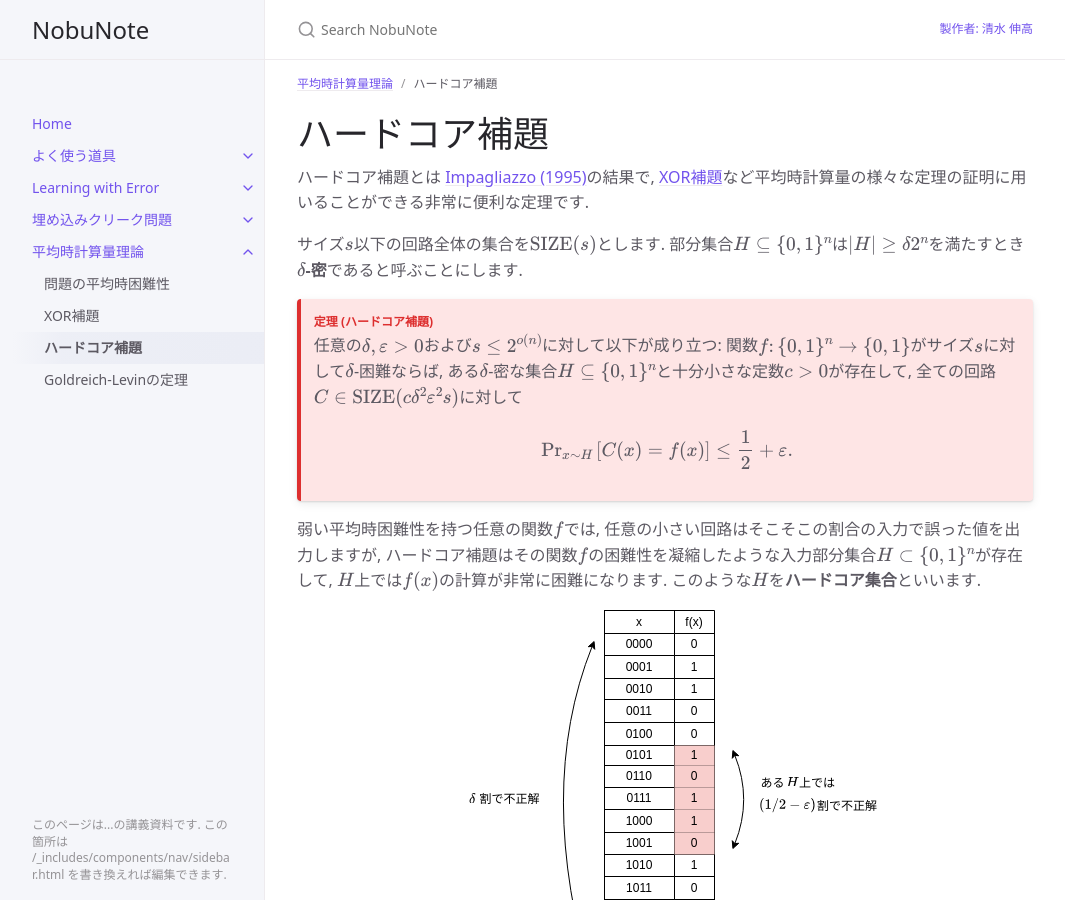
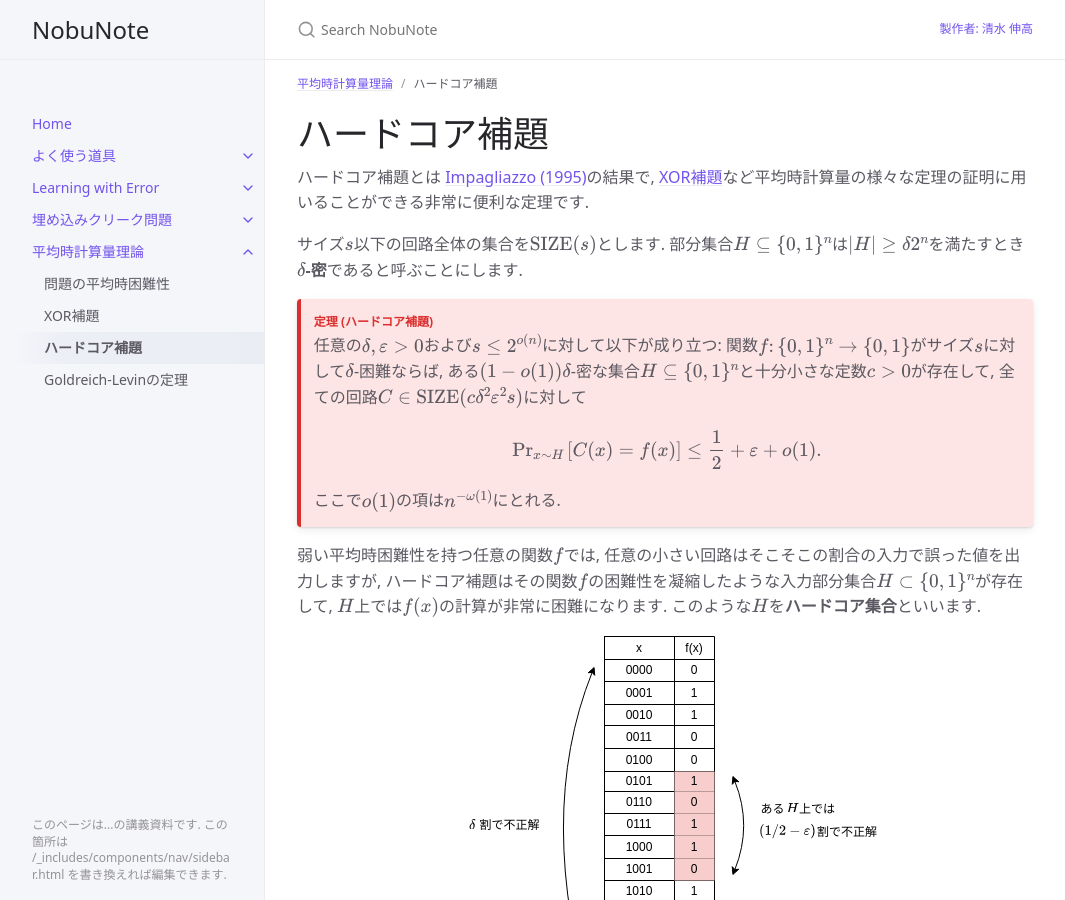
Before and after one commit to NobutakaShimizu/nobunote, a Jekyll site: the page built from docs/average_case_complexity/hardcore.md, in a window 1280 px wide and 900 px high. Shown: the whole window, without its empty margins (107-1172 px from the left). Built offline with Jekyll 4.4.1, drawn with Linux system fonts in a browser that asks for light colours; cached includes are drawn as plain includes; some of the changed text lies outside the part shown.

Commit message:
ハードコア補題に関する説明を更新し、$\delta$-密な集合の定義を明確化しました。また、確率論的手法に基づくハードコア集合の存在性の証明を追加しました。

```diff
--- a/docs/average_case_complexity/hardcore.md
+++ b/docs/average_case_complexity/hardcore.md
@@ -17,13 +17,15 @@ parent: 平均時計算量理論
 >
 > 任意の$\delta,\varepsilon>0$および$s\le 2^{o(n)}$に対して以下が成り立つ:
 > 関数$f\colon \binset^n\to\binset$がサイズ$s$に対して$\delta$-困難ならば,
-> ある$\delta$-密な集合$H\subseteq\binset^n$と十分小さな定数$c>0$が存在して, 全ての回路$C \in \SIZE(c\delta^2\varepsilon^2 s)$に対して
+> ある$(1-o(1))\delta$-密な集合$H\subseteq\binset^n$と十分小さな定数$c>0$が存在して, 全ての回路$C \in \SIZE(c\delta^2\varepsilon^2 s)$に対して
 >
 > $$
   \begin{align*}
-    \Pr_{x\sim H}\left[ C(x) = f(x) \right] \le \frac{1}{2} + \varepsilon.
+    \Pr_{x\sim H}\left[ C(x) = f(x) \right] \le \frac{1}{2} + \varepsilon + o(1).
   \end{align*}
 > $$
+>
+> ここで$o(1)$の項は$n^{-\omega(1)}$にとれる.
 </div>
 
 弱い平均時困難性を持つ任意の関数$f$では, 任意の小さい回路はそこそこの割合の入力で誤った値を出力しますが, ハードコア補題はその関数$f$の困難性を凝縮したような入力部分集合$H\subset\binset^n$が存在して, $H$上では$f(x)$の計算が非常に困難になります.
@@ -333,6 +335,7 @@ $$
 
 [ハードコア測度補題](#hardcore-measure)
 ではハードコア測度の存在性を示しましたが, これを確率論的手法に基づいて離散化してハードコア集合の存在性を簡単に証明できます.
+[ハードコア補題](#hardcore-set)におけるパラメータ$\delta,\varepsilon$のロス分$o(1)$や$s\le 2^{o(n)}$という条件はこのステップに由来します.
 
 <details markdown="1" style="background-color: #eee;">
 <summary style="display: list-item">
```
Also changed, not shown: 2 other files.
